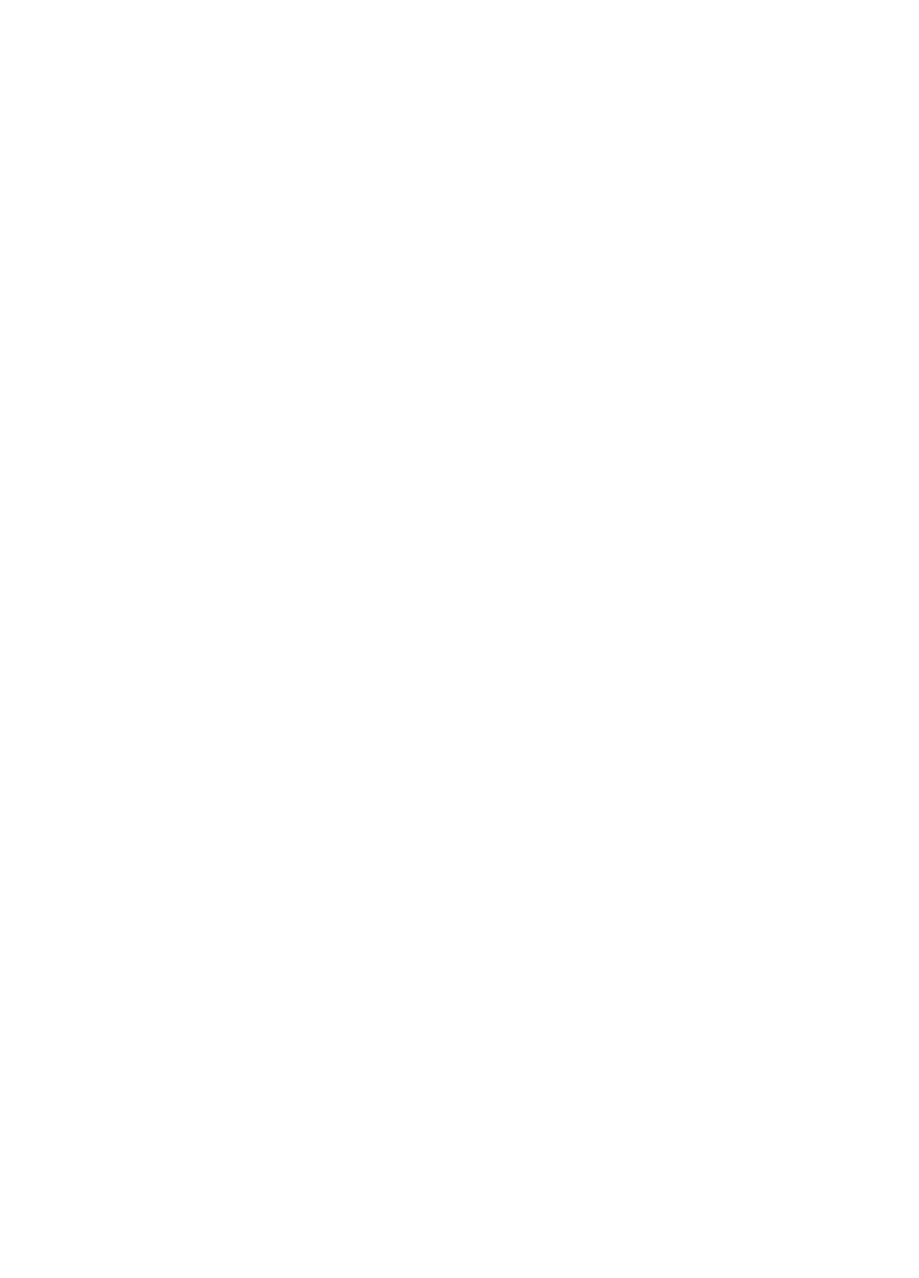
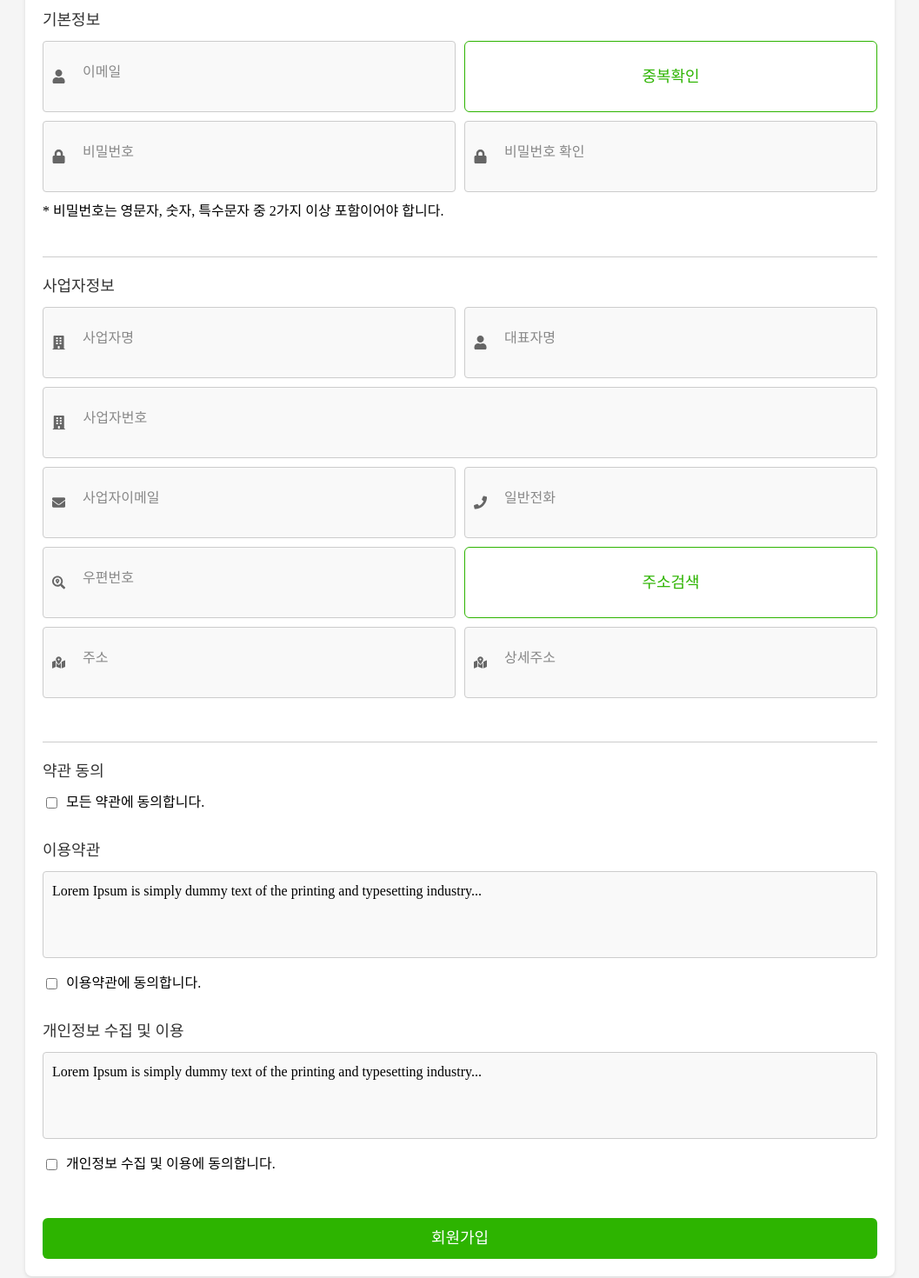
Before and after one commit to 2sminn/Elice_3_project, a React (Vite) app: page /signup in a window 1280 px wide. Before the commit this address had no page. Shown: the part 100-1570 px from the top of the page at 87% size, without its empty margins (111-1168 px from the left). Before the commit the page ends 800 px from the top, so only its background shows below. Built offline with nearby package versions, Linux system fonts and the light colour scheme.

Commit message:
FEAT: 회원가입페이지 구현

```diff
--- a/package.json
+++ b/package.json
@@ -17,6 +17,7 @@
 		"react": "^18.2.0",
 		"react-chartjs-2": "^5.2.0",
 		"react-dom": "^18.2.0",
+		"react-icons": "^5.2.1",
 		"zustand": "^4.5.2"
 	},
 	"devDependencies": {
--- a/src/components/buttons/PrimaryButton/style.ts
+++ b/src/components/buttons/PrimaryButton/style.ts
@@ -20,7 +20,6 @@ export const StyledButton = styled.button.withConfig({
 	border-radius: ${({ borderRadius }) => borderRadius || '6px'};
 	padding: 10px;
 	width: ${({ width }) => width || '100%'};
-	height: ${({ height }) => height || '45px'};
 	font-weight: 500;
 	cursor: ${(props) => (props.disabled ? 'default' : 'pointer')};
 	pointer-events: ${(props) => (props.disabled ? 'none' : 'auto')};
--- a/src/constants/routeList.tsx
+++ b/src/constants/routeList.tsx
@@ -1,7 +1,7 @@
 import { ReactNode } from 'react';
 import MainPage from '../pages/main';
 import Login from '../pages/login';
-
+import Signup from '../pages/signup';
 interface Route {
 	id: number;
 	title: string;
@@ -28,6 +28,13 @@ export const routeList: { [key: string]: Route } = {
 		link: '/login',
 		element: <Login />,
 	},
+	SIGNUP: {
+		id: 2,
+		title: '회원가입',
+		path: '/signup',
+		link: '/signup',
+		element: <Signup />,
+	},
 };
 
 export const LAYOUT_ROUTE_ARR = Object.values(LayoutRouteList);
--- /dev/null
+++ b/src/pages/signup/index.tsx
@@ -0,0 +1,264 @@
+import React, { FC, useState } from 'react';
+import { Link } from 'react-router-dom';
+import Logo from '/assets/images/logo.svg';
+import PrimaryButton from '../../components/buttons/PrimaryButton';
+import TextInput from '../../components/inputs/TextInput';
+
+import {
+	Container,
+	LogoImage,
+	FormWrapper,
+	Section,
+	SectionTitle,
+	FormItemWrapper,
+	StyledTextarea,
+	CheckboxWrapper,
+	SubmitButtonWrapper,
+	SignUpTitle,
+	Divider,
+	InputWithIcon,
+} from './style';
+import { FaUser, FaLock, FaEnvelope, FaPhone, FaBuilding, FaSearchLocation, FaMapMarkedAlt } from 'react-icons/fa';
+
+const Signup: FC = () => {
+	const [form, setForm] = useState({
+		username: '',
+		password: '',
+		confirmPassword: '',
+		academyName: '',
+		fullName: '',
+		businessNumber: '',
+		email: '',
+		businessEmail: '',
+		phoneNumber: '',
+		mobileNumber: '',
+		zipCode: '',
+		address: '',
+		detailedAddress: '',
+		agreement1: false,
+		agreement2: false,
+		agreementAll: false,
+	});
+
+	const handleFormChange = (e: React.ChangeEvent<HTMLInputElement | HTMLTextAreaElement>) => {
+		const { name, value, type } = e.target;
+		let newValue: string | boolean = value;
+
+		if (type === 'checkbox') {
+			if (e.target instanceof HTMLInputElement) {
+				newValue = e.target.checked;
+			}
+		}
+
+		setForm((prev) => ({
+			...prev,
+			[name]: newValue,
+		}));
+	};
+
+	const handleAgreementAllChange = (e: React.ChangeEvent<HTMLInputElement>) => {
+		const { checked } = e.target;
+		setForm((prev) => ({
+			...prev,
+			agreement1: checked,
+			agreement2: checked,
+			agreementAll: checked,
+		}));
+	};
+
+	const handleSubmit = (e: React.FormEvent) => {
+		e.preventDefault();
+		// 회원가입 로직 추가
+		//console.log('Form submitted', form);
+	};
+
+	return (
+		<Container>
+			<LogoImage src={Logo} className="logo" alt="Logo" />
+			<FormWrapper onSubmit={handleSubmit}>
+				<Section>
+					<SectionTitle>기본정보</SectionTitle>
+					<FormItemWrapper>
+						<InputWithIcon>
+							<FaUser />
+							<TextInput
+								type="email"
+								placeholder="이메일"
+								name="email"
+								value={form.email}
+								onChange={handleFormChange}
+							/>
+						</InputWithIcon>
+						<PrimaryButton type="button" text="중복확인" />
+					</FormItemWrapper>
+					<FormItemWrapper>
+						<InputWithIcon>
+							<FaLock />
+							<TextInput
+								type="password"
+								placeholder="비밀번호"
+								name="password"
+								value={form.password}
+								onChange={handleFormChange}
+							/>
+						</InputWithIcon>
+						<InputWithIcon>
+							<FaLock />
+							<TextInput
+								type="password"
+								placeholder="비밀번호 확인"
+								name="confirmPassword"
+								value={form.confirmPassword}
+								onChange={handleFormChange}
+							/>
+						</InputWithIcon>
+					</FormItemWrapper>
+					<p>* 비밀번호는 영문자, 숫자, 특수문자 중 2가지 이상 포함이어야 합니다.</p>
+				</Section>
+
+				<Divider />
+
+				<Section>
+					<SectionTitle>사업자정보</SectionTitle>
+					<FormItemWrapper>
+						<InputWithIcon>
+							<FaBuilding />
+							<TextInput
+								type="text"
+								placeholder="사업자명"
+								name="academyName"
+								value={form.academyName}
+								onChange={handleFormChange}
+							/>
+						</InputWithIcon>
+						<InputWithIcon>
+							<FaUser />
+							<TextInput
+								type="text"
+								placeholder="대표자명"
+								name="fullName"
+								value={form.fullName}
+								onChange={handleFormChange}
+							/>
+						</InputWithIcon>
+						<InputWithIcon>
+							<FaBuilding />
+							<TextInput
+								type="text"
+								placeholder="사업자번호"
+								name="businessNumber"
+								value={form.businessNumber}
+								onChange={handleFormChange}
+							/>
+						</InputWithIcon>
+					</FormItemWrapper>
+					<FormItemWrapper>
+						<InputWithIcon>
+							<FaEnvelope />
+							<TextInput
+								type="email"
+								placeholder="사업자이메일"
+								name="businessEmail"
+								value={form.businessEmail}
+								onChange={handleFormChange}
+							/>
+						</InputWithIcon>
+						<InputWithIcon>
+							<FaPhone />
+							<TextInput
+								type="tel"
+								placeholder="일반전화"
+								name="phoneNumber"
+								value={form.phoneNumber}
+								onChange={handleFormChange}
+							/>
+						</InputWithIcon>
+					</FormItemWrapper>
+					<FormItemWrapper>
+						<InputWithIcon>
+							<FaSearchLocation />
+							<TextInput
+								type="text"
+								placeholder="우편번호"
+								name="zipCode"
+								value={form.zipCode}
+								onChange={handleFormChange}
+							/>
+						</InputWithIcon>
+						<PrimaryButton type="button" text="주소검색" />
+					</FormItemWrapper>
+					<FormItemWrapper>
+						<InputWithIcon>
+							<FaMapMarkedAlt />
+							<TextInput
+								type="text"
+								placeholder="주소"
+								name="address"
+								value={form.address}
+								onChange={handleFormChange}
+							/>
+						</InputWithIcon>
+						<InputWithIcon>
+							<FaMapMarkedAlt />
+							<TextInput
+								type="text"
+								placeholder="상세주소"
+								name="detailedAddress"
+								value={form.detailedAddress}
+								onChange={handleFormChange}
+							/>
+						</InputWithIcon>
+					</FormItemWrapper>
+				</Section>
+
+				<Divider />
+
+				<Section>
+					<SectionTitle>약관 동의</SectionTitle>
+					<CheckboxWrapper>
+						<input
+							type="checkbox"
+							name="agreementAll"
+							checked={form.agreementAll}
+							onChange={handleAgreementAllChange}
+						/>
+						<label htmlFor="agreementAll">모든 약관에 동의합니다.</label>
+					</CheckboxWrapper>
+				</Section>
+
+				<Section>
+					<SectionTitle>이용약관</SectionTitle>
+					<StyledTextarea
+						readOnly
+						value="Lorem Ipsum is simply dummy text of the printing and typesetting industry..."
+					/>
+					<CheckboxWrapper>
+						<input type="checkbox" name="agreement1" checked={form.agreement1} onChange={handleFormChange} />
+						<label htmlFor="agreement1">이용약관에 동의합니다.</label>
+					</CheckboxWrapper>
+				</Section>
+
+				<Section>
+					<SectionTitle>개인정보 수집 및 이용</SectionTitle>
+					<StyledTextarea
+						readOnly
+						value="Lorem Ipsum is simply dummy text of the printing and typesetting industry..."
+					/>
+					<CheckboxWrapper>
+						<input type="checkbox" name="agreement2" checked={form.agreement2} onChange={handleFormChange} />
+						<label htmlFor="agreement2">개인정보 수집 및 이용에 동의합니다.</label>
+					</CheckboxWrapper>
+				</Section>
+
+				<SubmitButtonWrapper>
+					<PrimaryButton type="submit" text="회원가입" isFill />
+				</SubmitButtonWrapper>
+			</FormWrapper>
+			<Link to="/login">
+				<SignUpTitle>로그인 하러가기</SignUpTitle>
+			</Link>
+		</Container>
+	);
+};
+
+export default Signup;
--- /dev/null
+++ b/src/pages/signup/style.ts
@@ -0,0 +1,125 @@
+import styled from 'styled-components';
+
+export const Container = styled.div`
+	display: flex;
+	flex-direction: column;
+	align-items: center;
+	justify-content: center;
+	min-height: 90vh;
+	padding: 20px;
+	background-color: #f5f5f5;
+`;
+
+export const LogoImage = styled.img`
+	width: 150px;
+	height: 50px;
+	margin-bottom: 20px;
+`;
+
+export const FormWrapper = styled.form`
+	display: flex;
+	flex-direction: column;
+	align-items: center;
+	width: 100%;
+	max-width: 1000px;
+	width: 80vw;
+	background-color: #ffffff;
+	padding: 20px;
+	border-radius: 8px;
+	box-shadow: 0 2px 4px rgba(0, 0, 0, 0.1);
+`;
+
+export const Section = styled.div`
+	width: 100%;
+	margin-bottom: 20px;
+`;
+
+export const SectionTitle = styled.h2`
+	font-size: 18px;
+	font-weight: 500;
+	color: #333;
+	margin-bottom: 10px;
+`;
+
+export const FormItemWrapper = styled.div`
+	display: flex;
+	flex-wrap: wrap;
+	gap: 10px;
+	width: 100%;
+	margin-bottom: 10px;
+
+	& > div,
+	& > button {
+		flex: 1;
+		min-width: calc(50% - 10px);
+	}
+`;
+
+export const StyledTextarea = styled.textarea`
+	width: 100%;
+	height: 100px;
+	margin-bottom: 10px;
+	padding: 10px;
+	border: 1px solid #ccc;
+	border-radius: 4px;
+	resize: none;
+	background-color: #f9f9f9;
+`;
+
+export const CheckboxWrapper = styled.div`
+	display: flex;
+	align-items: center;
+	margin-bottom: 10px;
+
+	input {
+		margin-right: 10px;
+	}
+`;
+
+export const SubmitButtonWrapper = styled.div`
+	display: flex;
+	justify-content: center;
+	width: 100%;
+	margin-top: 20px;
+`;
+
+export const SignUpTitle = styled.div`
+	font-size: 16px;
+	font-weight: 400;
+	color: #616161;
+	margin: 2rem;
+	&:hover {
+		color: #575757;
+		font-weight: 400;
+	}
+`;
+
+export const Divider = styled.hr`
+	width: 100%;
+	border: 0;
+	height: 1px;
+	background: #ccc;
+	margin: 20px 0;
+`;
+
+export const InputWithIcon = styled.div`
+	display: flex;
+	align-items: center;
+	background-color: #f9f9f9;
+	border: 1px solid #ccc;
+	border-radius: 4px;
+	padding: 10px;
+	width: 100%;
+
+	svg {
+		margin-right: 10px;
+		color: #666;
+	}
+
+	input {
+		width: 100%;
+		border: none;
+		outline: none;
+		background: none;
+	}
+`;
```
Also changed, not shown: 1 other file (tests, documents, lock files or other folders).
